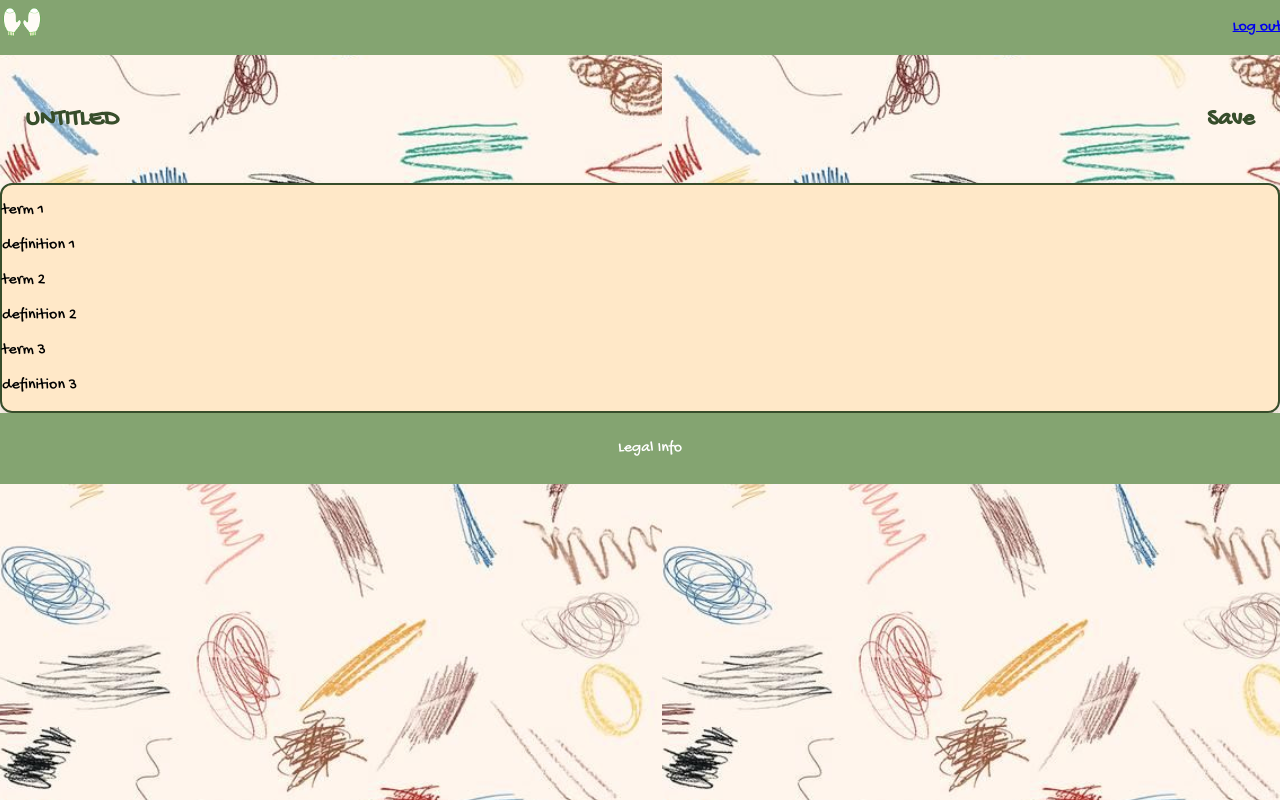
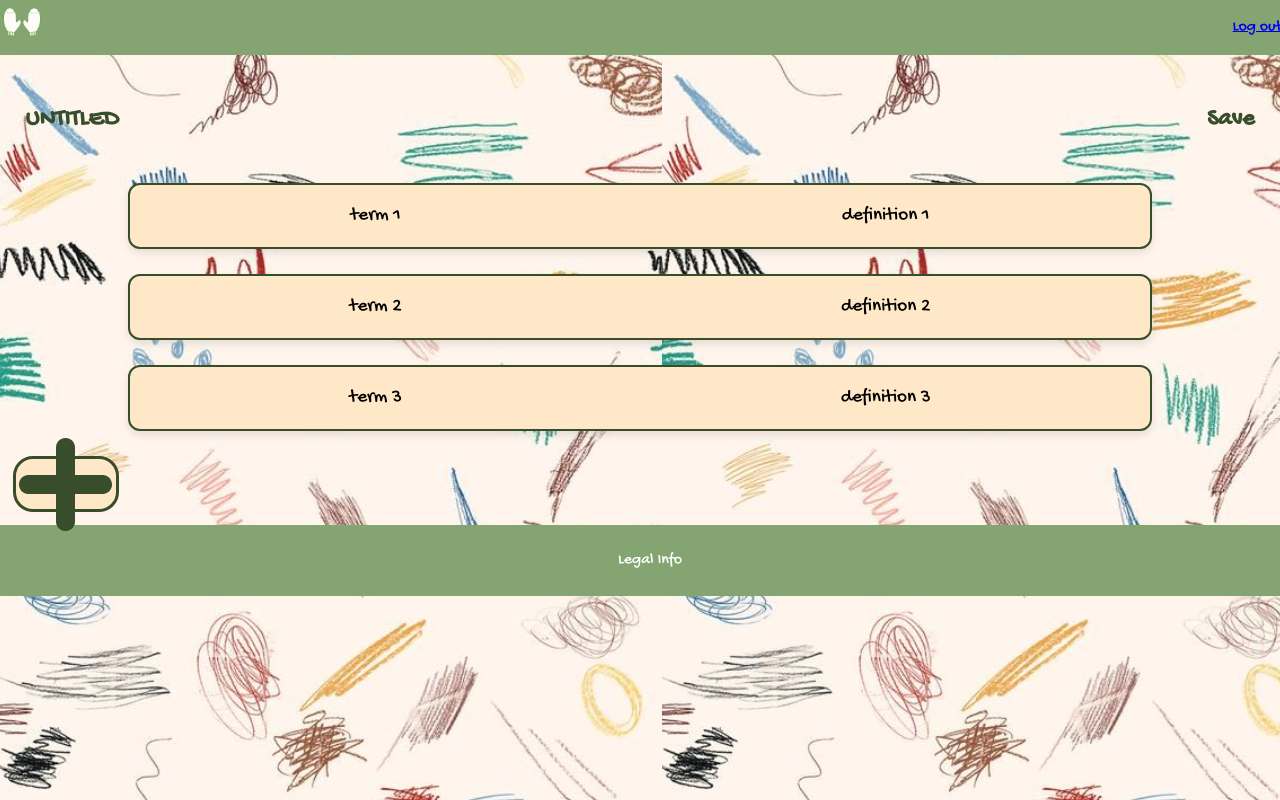
Before and after one commit to rin-bell4772/mttn, a Next.js app in the folder mttn/: page /createNewSet in a window 1280 px wide. Built offline with nearby package versions, Linux system fonts and the light colour scheme; a web font is replaced by a local one.

Commit message:
new flashcards
more css updates

```diff
--- /dev/null
+++ b/mttn/src/app/components/AddFlashcard.module.css
@@ -0,0 +1,18 @@
+.addFlashcard {
+    height: 50px;
+    width: 100px;
+    display: flex;
+    flex-shrink: 0;
+    align-items: center;
+    justify-content: center;
+    background-color: #ffe8c8;
+    border-style: solid;
+    border-radius: 20px;
+    border-color: #374D2B;
+    border-width: 3px;
+    margin: 1%;
+}
+
+.addFlashcard img {
+
+}
--- /dev/null
+++ b/mttn/src/app/components/AddFlashcard.tsx
@@ -0,0 +1,12 @@
+import React from 'react';
+import Image from 'next/image';
+import styles from './AddFlashcard.module.css';
+import add_icon from '../images/add_icon.png';
+
+export default function AddStudySet() {
+    return (
+        <div className={styles.addFlashcard}>
+            <Image src={add_icon} alt="Add Icon"/>
+        </div>
+    );
+}
--- a/mttn/src/app/components/Card.module.css
+++ b/mttn/src/app/components/Card.module.css
@@ -7,4 +7,10 @@
 
 .flashcardStyle {
     font-size: x-large;
+
 }
+
+.body {
+
+
+}
--- a/mttn/src/app/createNewSet/Flashcard.module.css
+++ b/mttn/src/app/createNewSet/Flashcard.module.css
@@ -1,3 +1,16 @@
 .flashcardstyle {
     font-size: larger;
 }
+
+.cardCSS {
+    display: flex;
+    justify-content: space-around;
+    font-size:larger;
+
+    border: 2px solid #374d2b;
+    background-color: #ffe8c8;
+    border-radius: 12px;
+    box-shadow: 0 4px 8px rgba(0, 0, 0, 0.1);
+
+    margin: 2% 10% 2% 10%;
+}
--- a/mttn/src/app/createNewSet/createNewSet.module.css
+++ b/mttn/src/app/createNewSet/createNewSet.module.css
@@ -6,10 +6,3 @@
     font-size: x-large;
     font-weight: bold;
 }
-
-.cardCSS {
-  border: 2px solid #374d2b;
-  background-color: #ffe8c8;
-  border-radius: 12px;
-  box-shadow: 0 4px 8px rgba(0, 0, 0, 0.1);
-  }
--- a/mttn/src/app/createNewSet/createNewSet.tsx
+++ b/mttn/src/app/createNewSet/createNewSet.tsx
@@ -3,6 +3,8 @@ import styles from './CreateNewSet.module.css';
 import Card from '../components/Card';
 import Flashcard from './Flashcard';
 import Button from '../components/Button';
+import AddFlashcard from '../components/AddFlashcard';
+
 
 type Flashcards = {
     id: number;
@@ -22,12 +24,15 @@ export default function NewFlashcards({cards}: cardData) {
                 <p>Save</p>
             </div>
 
-            <div className={styles.cardCSS}>
+            <div>
                 {cards.map((card) => (
                     <Flashcard key={card.id} flashcard={card}/>
                 ))}
             </div>
 
+            <Card>
+                <AddFlashcard />
+            </Card>
 
         </div>
     )
--- a/mttn/src/app/createNewSet/flashcard.tsx
+++ b/mttn/src/app/createNewSet/flashcard.tsx
@@ -1,5 +1,6 @@
 import Card from '../components/Card';
 import styles from './Flashcard.module.css';
+import AddStudySet from '../components/AddStudySet';
 
 type FlashcardProps = {
     flashcard: {
@@ -12,10 +13,11 @@ type FlashcardProps = {
 export default function Flashcard({flashcard}: FlashcardProps) {
     return (
         <Card>
-            <div>
+            <div className={styles.cardCSS}>
                 <p>{flashcard.term}</p>
                 <p>{flashcard.definition}</p>
             </div>
         </Card>
+
     )
 }
--- a/mttn/src/app/flashcardSet/flashcardSet.module.css
+++ b/mttn/src/app/flashcardSet/flashcardSet.module.css
@@ -52,10 +52,12 @@
 .cardArrows {
     display: flex;
     align-items: center;
+
 }
 
 .arrows {
     font-size: xx-large;
+
 }
 
 .time {
```
